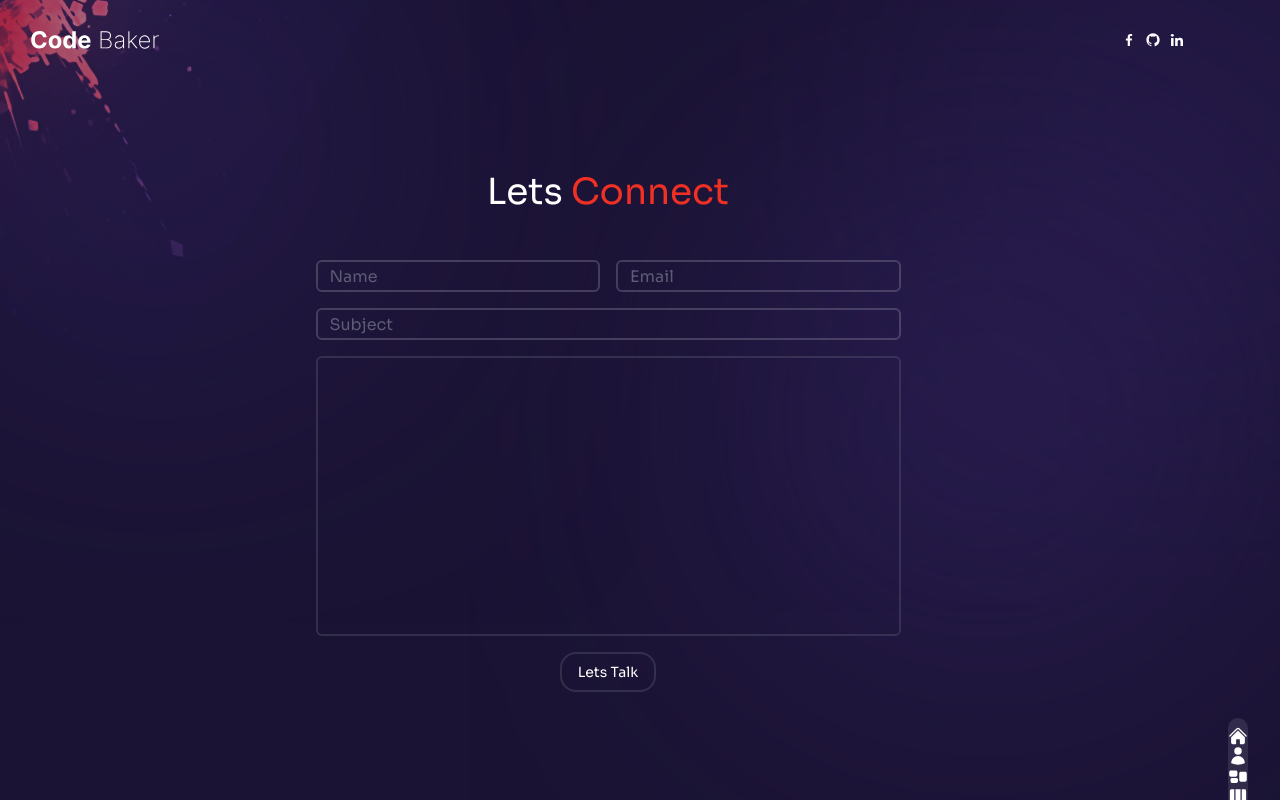
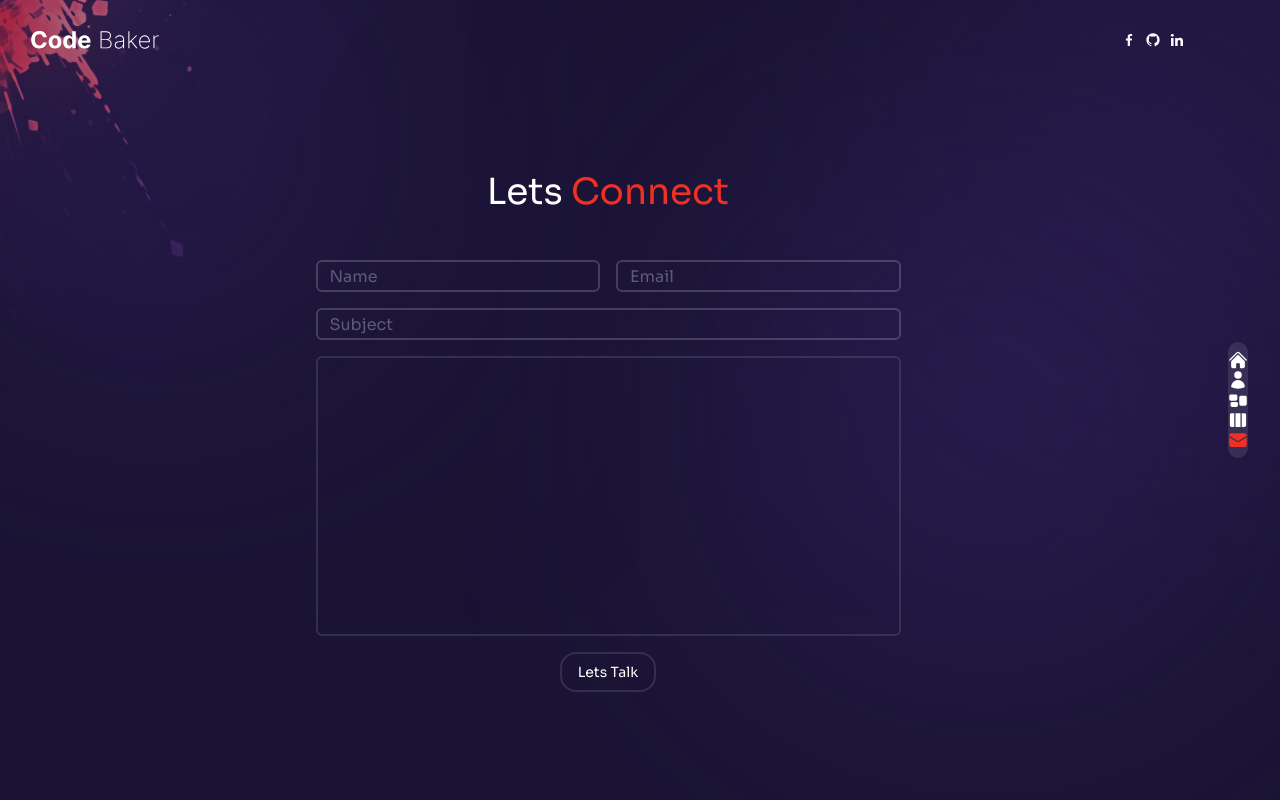
Before and after one commit to ouhell/portfolio, a Next.js app: page /contact in a window 1280 px wide. Built offline with nearby package versions, Linux system fonts and the light colour scheme.

Commit message:
fixed navbar in large screens

```diff
--- a/components/Nav/index.tsx
+++ b/components/Nav/index.tsx
@@ -101,7 +101,7 @@ const Nav = (props: Props) => {
 
   return (
     <nav
-      className=" lg:fixed  max-h-12 min-h-12  h-12  lg:h-full flex justify-center items-center  w-full lg:w-fit bottom-0 lg:right-8 z-10 "
+      className=" lg:fixed  max-h-12 min-h-12  h-12  lg:h-full lg:max-h-none flex justify-center items-center  w-full lg:w-fit bottom-0 lg:right-8 z-10 "
       // onClick={(e) => {
       //   e.stopPropagation();
       //   changePage(160);
```
